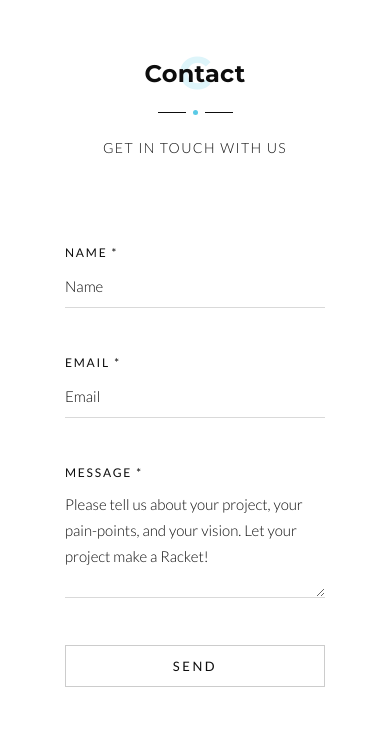
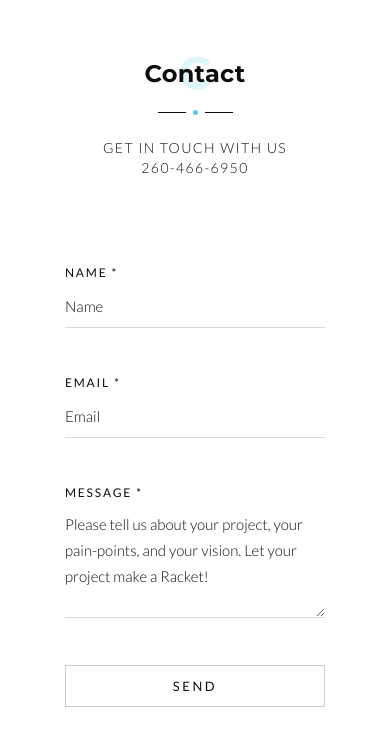
Before and after one commit to rocketNeck/Racket_Studio, a plain HTML site: page index.html in a window 390 px wide. Shown: the part 11205-11950 px from the top of the page. Drawn offline with Linux system fonts and the light colour scheme; some packages are replaced by stand-ins of ours.

Commit message:
added phone link

```diff
--- a/index.html
+++ b/index.html
@@ -736,6 +736,7 @@
 						<h3 data-bigletter="C"><strong>Contact</strong></h3>
 						<div class="separator"><span></span></div>
 						<h6 class="alttitle title-minimal">Get in touch with us</h6>
+						<a href="tel:260-466-6950"><h6 class="alttitle title-minimal">260-466-6950</h6></a>
 					</div>
 
 					<form id="contact-form" class="checkform" action="https://formspree.io/homestarflyer@gmail.com"
```
